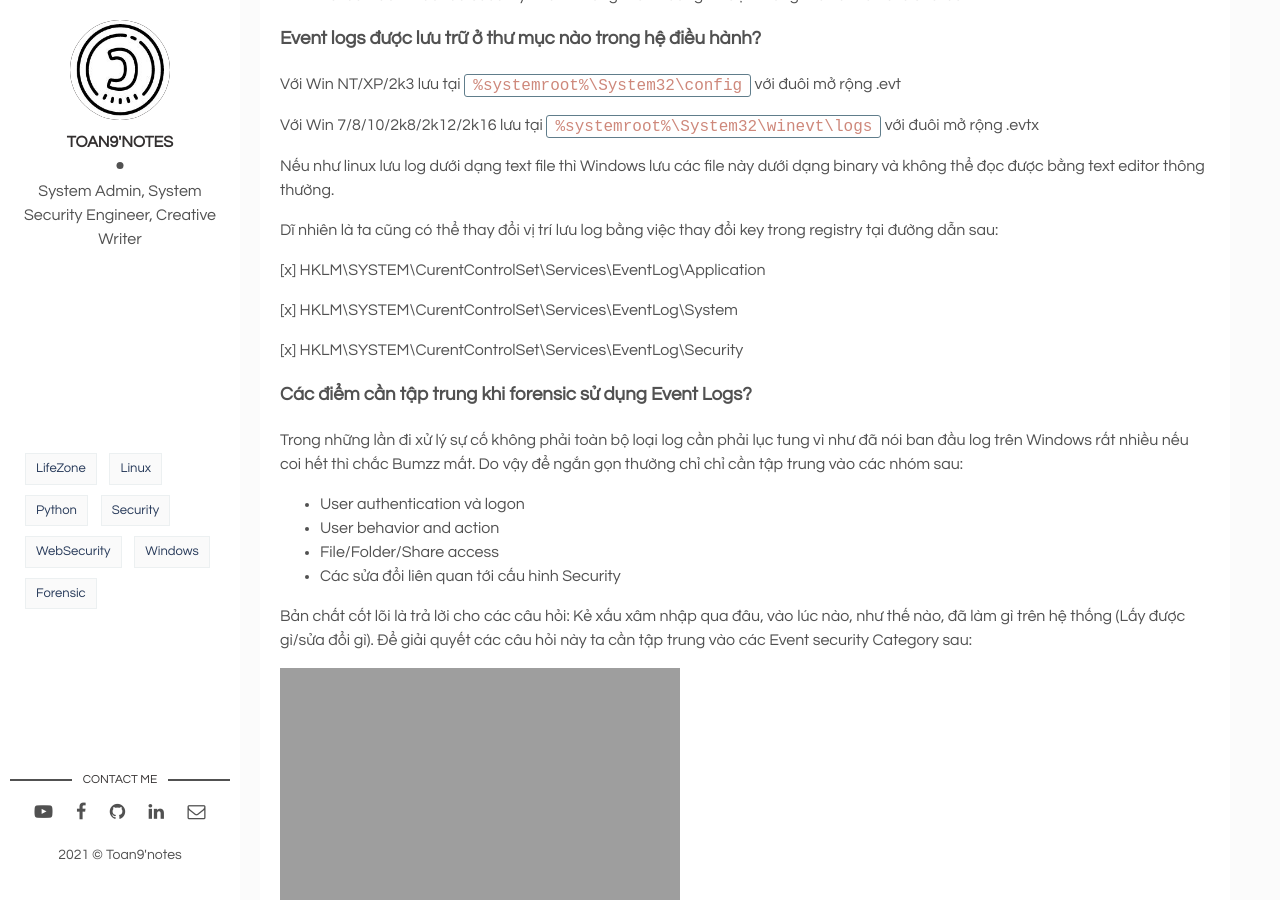
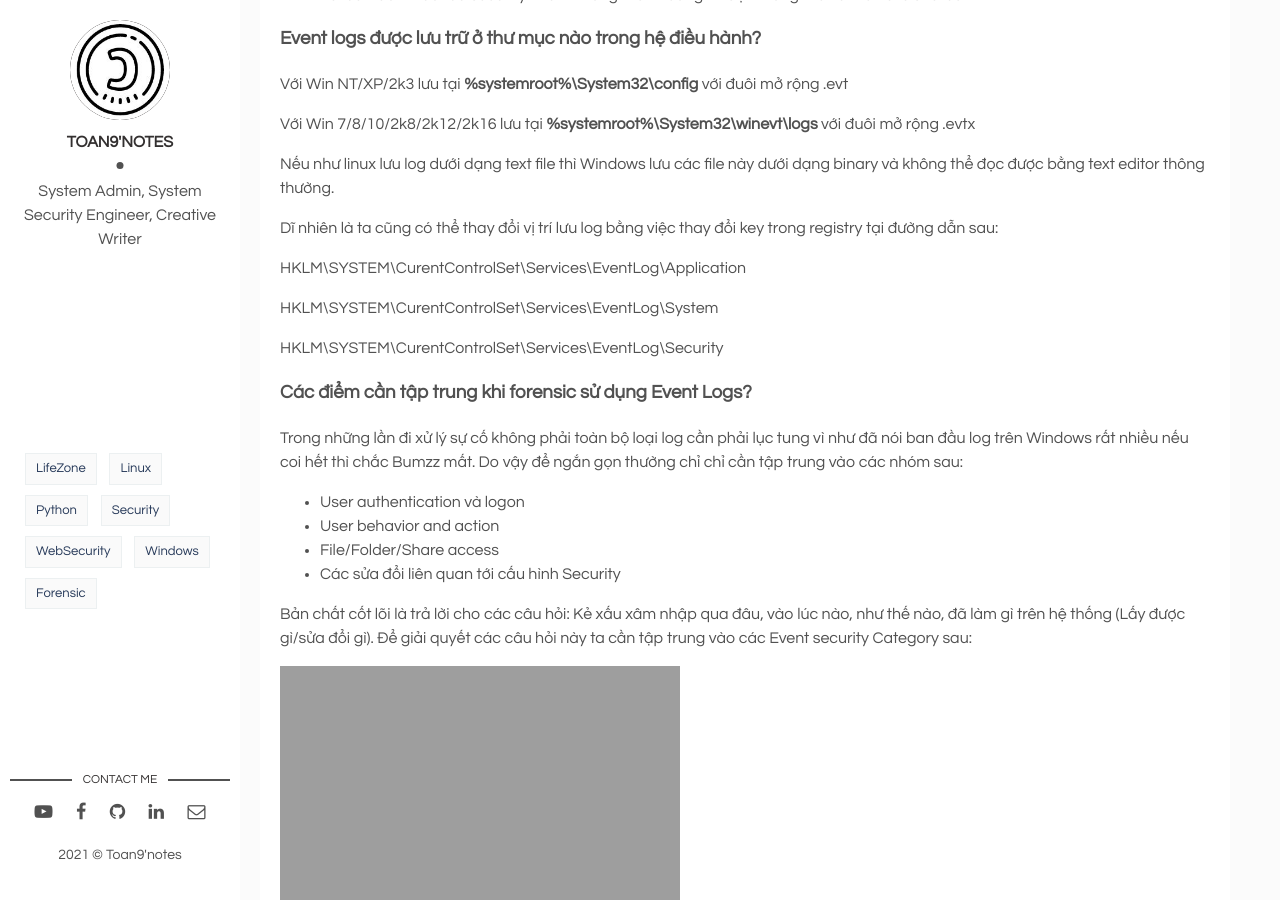
Before and after one commit to toannai/toan9, a Jekyll site: the page built from _posts/2021-10-10-event-log-analysis-windows-p1.markdown, in a window 1280 px wide and 900 px high, scrolled down 1893 px. Built offline with Jekyll 4.4.1, drawn with Linux system fonts in a browser that asks for light colours.

```diff
--- a/_posts/2021-10-10-event-log-analysis-windows-p1.markdown
+++ b/_posts/2021-10-10-event-log-analysis-windows-p1.markdown
@@ -59,19 +59,20 @@ Với mỗi kiểu lại chia thành các level khác nhau mô tả mức độ
 
 ### Event logs được lưu trữ ở thư mục nào trong hệ điều hành?
 
-Với Win NT/XP/2k3 lưu tại `%systemroot%\System32\config` với đuôi mở rộng .evt
+Với Win NT/XP/2k3 lưu tại **%systemroot%\System32\config** với đuôi mở rộng .evt
 
-Với Win 7/8/10/2k8/2k12/2k16 lưu tại `%systemroot%\System32\winevt\logs` với đuôi mở rộng .evtx
+Với Win 7/8/10/2k8/2k12/2k16 lưu tại **%systemroot%\System32\winevt\logs** với đuôi mở rộng .evtx
 
 Nếu như linux lưu log dưới dạng text file thì Windows lưu các file này dưới dạng binary và không thể đọc được bằng text editor thông thường.
 
 Dĩ nhiên là ta cũng có thể thay đổi vị trí lưu log bằng việc thay đổi key trong registry tại đường dẫn sau:
 
-[x] HKLM\SYSTEM\CurentControlSet\Services\EventLog\Application
 
-[x] HKLM\SYSTEM\CurentControlSet\Services\EventLog\System
+HKLM\SYSTEM\CurentControlSet\Services\EventLog\Application
 
-[x] HKLM\SYSTEM\CurentControlSet\Services\EventLog\Security
+HKLM\SYSTEM\CurentControlSet\Services\EventLog\System
+
+HKLM\SYSTEM\CurentControlSet\Services\EventLog\Security
 
 
 ### Các điểm cần tập trung khi forensic sử dụng Event Logs?
```
